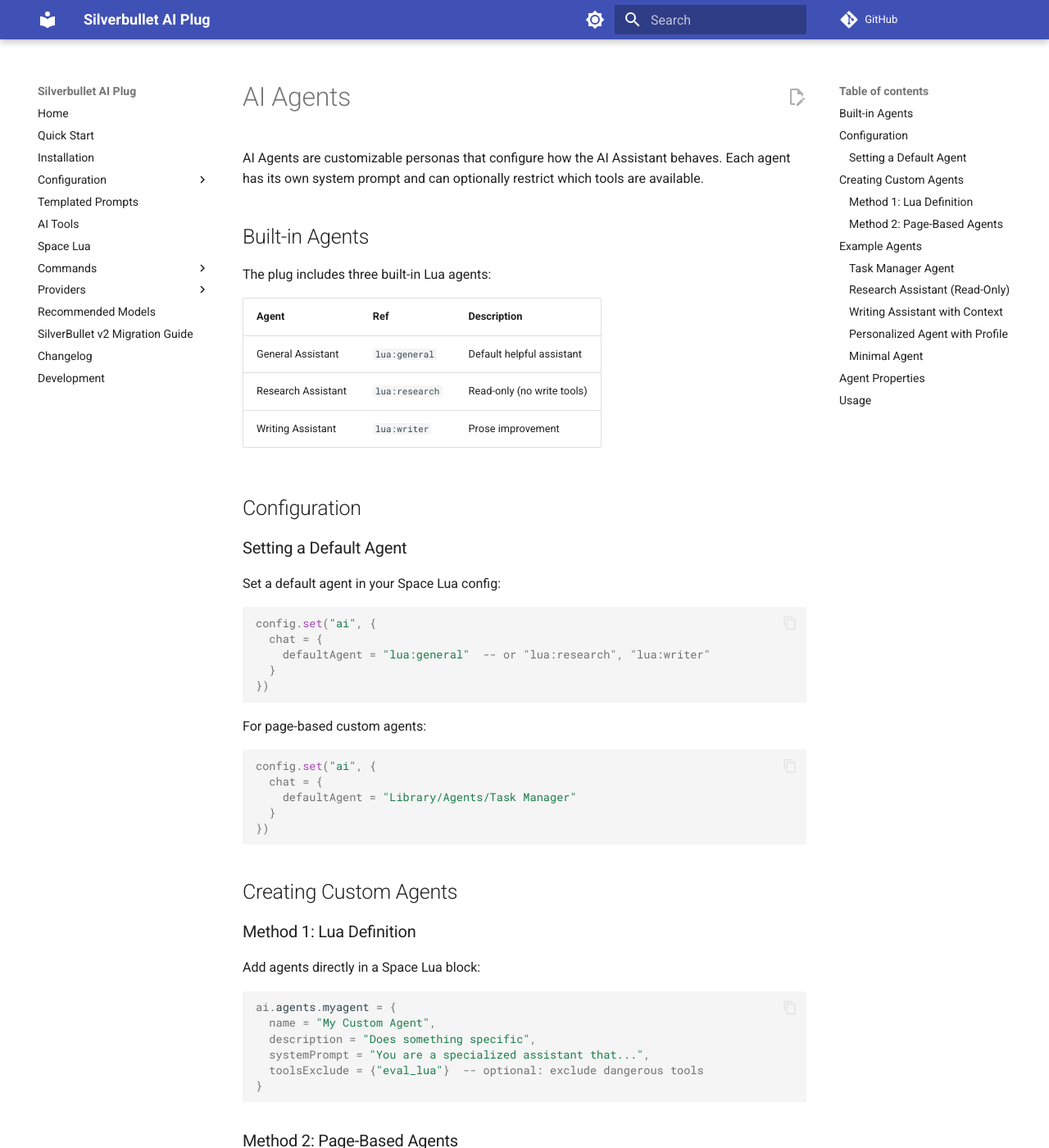
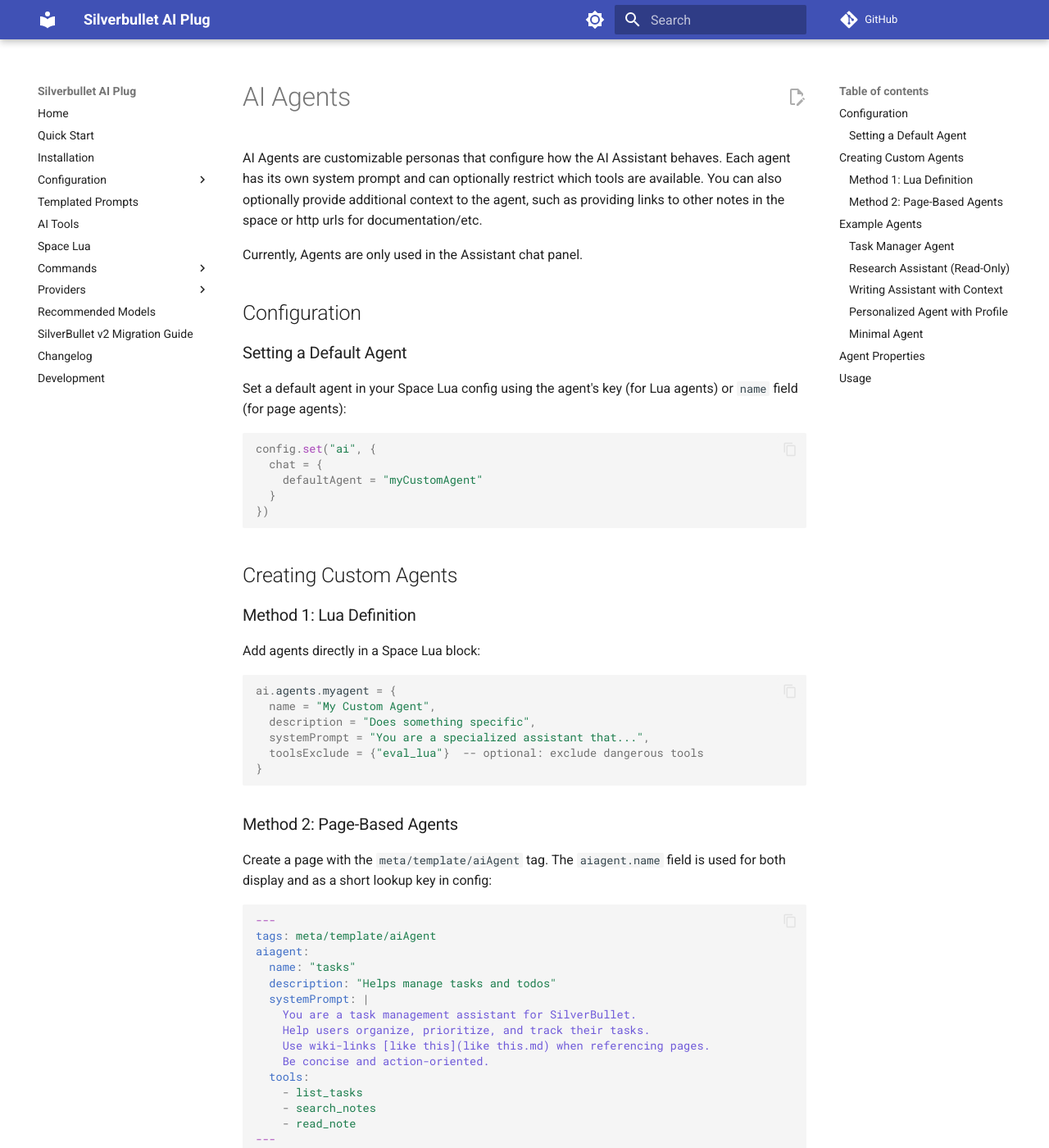
Before and after one commit to justyns/silverbullet-ai, an MkDocs documentation site: the page built from docs/AI Agents.md, in a window 1280 px wide and 1400 px high. Shown: the whole window at 82% size. Built offline with MkDocs 1.6.1 and Material for MkDocs 9.7.7, drawn with Linux system fonts in a browser that asks for light colours; comment, search, counter and statistics services are not loaded; some of the changed text lies outside the part shown.

Commit message:
Update docs

````diff
--- a/docs/AI Agents.md
+++ b/docs/AI Agents.md
@@ -1,37 +1,19 @@
 # AI Agents
 
-AI Agents are customizable personas that configure how the AI Assistant behaves. Each agent has its own system prompt and can optionally restrict which tools are available.
+AI Agents are customizable personas that configure how the AI Assistant behaves. Each agent has its own system prompt and can optionally restrict which tools are available.  You can also optionally provide additional context to the agent, such as providing links to other notes in the space or http urls for documentation/etc.
 
-## Built-in Agents
-
-The plug includes three built-in Lua agents:
-
-| Agent | Ref | Description |
-|-------|-----|-------------|
-| General Assistant | `lua:general` | Default helpful assistant |
-| Research Assistant | `lua:research` | Read-only (no write tools) |
-| Writing Assistant | `lua:writer` | Prose improvement |
+Currently, Agents are only used in the Assistant chat panel.
 
 ## Configuration
 
 ### Setting a Default Agent
 
-Set a default agent in your Space Lua config:
+Set a default agent in your Space Lua config using the agent's key (for Lua agents) or `name` field (for page agents):
 
 ```lua
 config.set("ai", {
   chat = {
-    defaultAgent = "lua:general"  -- or "lua:research", "lua:writer"
-  }
-})
-```
-
-For page-based custom agents:
-
-```lua
-config.set("ai", {
-  chat = {
-    defaultAgent = "Library/Agents/Task Manager"
+    defaultAgent = "myCustomAgent"
   }
 })
 ```
@@ -53,13 +35,13 @@
 
 ### Method 2: Page-Based Agents
 
-Create a page with the `meta/template/aiAgent` tag:
+Create a page with the `meta/template/aiAgent` tag. The `aiagent.name` field is used for both display and as a short lookup key in config:
 
 ```yaml
 ---
 tags: meta/template/aiAgent
 aiagent:
-  name: "Task Manager"
+  name: "tasks"
   description: "Helps manage tasks and todos"
   systemPrompt: |
     You are a task management assistant for SilverBullet.
@@ -73,6 +55,8 @@
 ---
 ```
 
+With the above, you can set `defaultAgent = "tasks"` in your config.
+
 ## Example Agents
 
 ### Task Manager Agent
@@ -83,7 +67,7 @@
 ---
 tags: meta/template/aiAgent
 aiagent:
-  name: "Task Manager"
+  name: "tasks"
   description: "Helps manage tasks and todos"
   systemPrompt: |
     You are a task management assistant for SilverBullet.
@@ -96,6 +80,8 @@
     - read_note
 ---
 ```
+
+`list_tasks` is not a built-in tool, but you could easily create a space-lua tool with custom lua queries to search your space for incomplete tasks and return them.  Or a task plug/library could create similar tools.
 
 ### Research Assistant (Read-Only)
 
@@ -111,13 +97,10 @@
     You help research and find information in the user's notes.
     You cannot modify any pages - only read and search.
     Provide detailed answers with references to relevant pages.
-  toolsExclude:
-    - update_note
-    - create_note
-    - rename_note
-    - update_frontmatter
-    - search_replace
-    - eval_lua
+  tools:
+    - read_note
+    - search_notes
+    - list_notes
 ---
 ```
 
@@ -145,7 +128,7 @@
 [[Formatting Rules]]
 ```
 
-Note: Wiki-links in the page body will be resolved and their content included in the system prompt.
+**Note**: Wiki-links in the page body will be resolved and their content included as context.
 
 ### Personalized Agent with Profile
 
@@ -194,7 +177,7 @@
 
 | Property | Type | Description |
 |----------|------|-------------|
-| `name` | string | Display name for the agent |
+| `name` | string | Display name and lookup key for the agent. Use this in `defaultAgent` config. |
 | `description` | string | Brief description shown in picker |
 | `systemPrompt` | string | The system prompt for the AI |
 | `tools` | string[] | Whitelist - only these tools available |
````
Also changed, not shown: other parts of docs/AI Agents.md (+0 -1 lines), docs/AI Tools.md (+0 -6 lines), docs/Changelog.md (+12 -3 lines).
